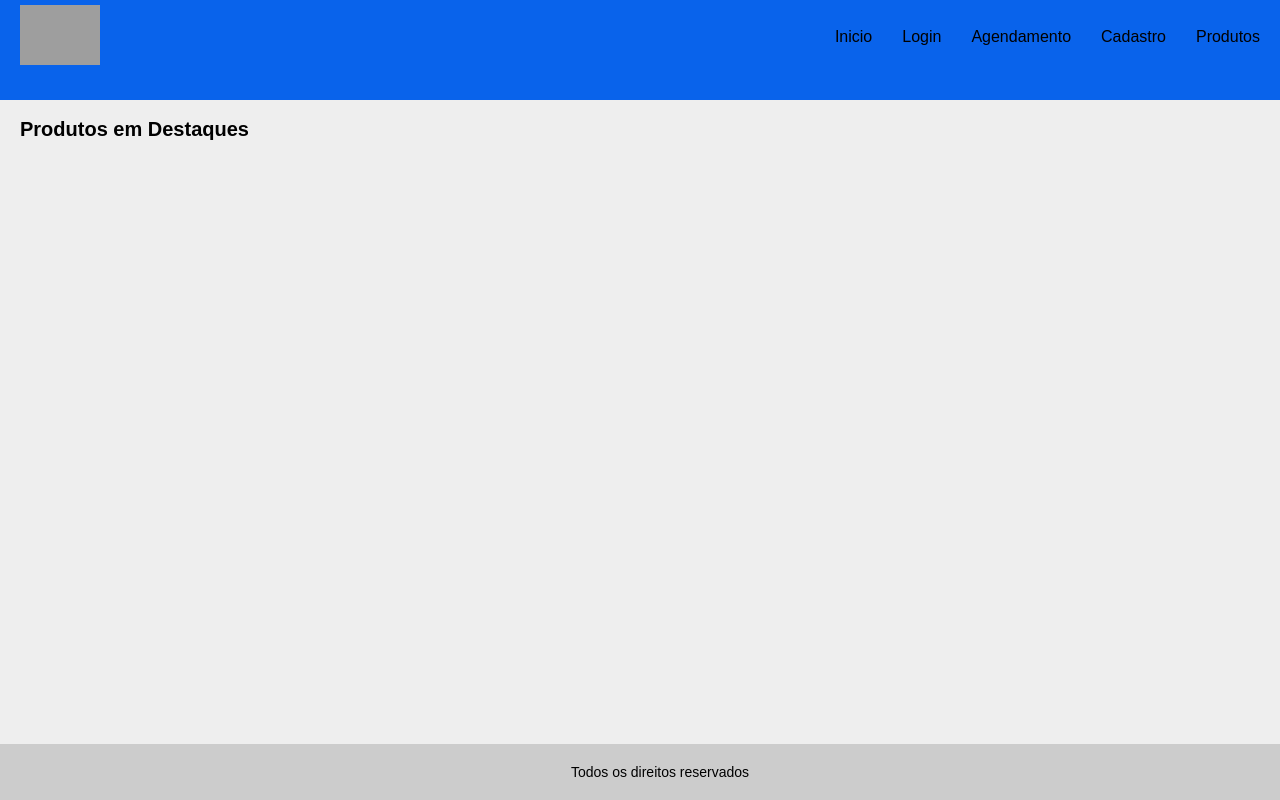
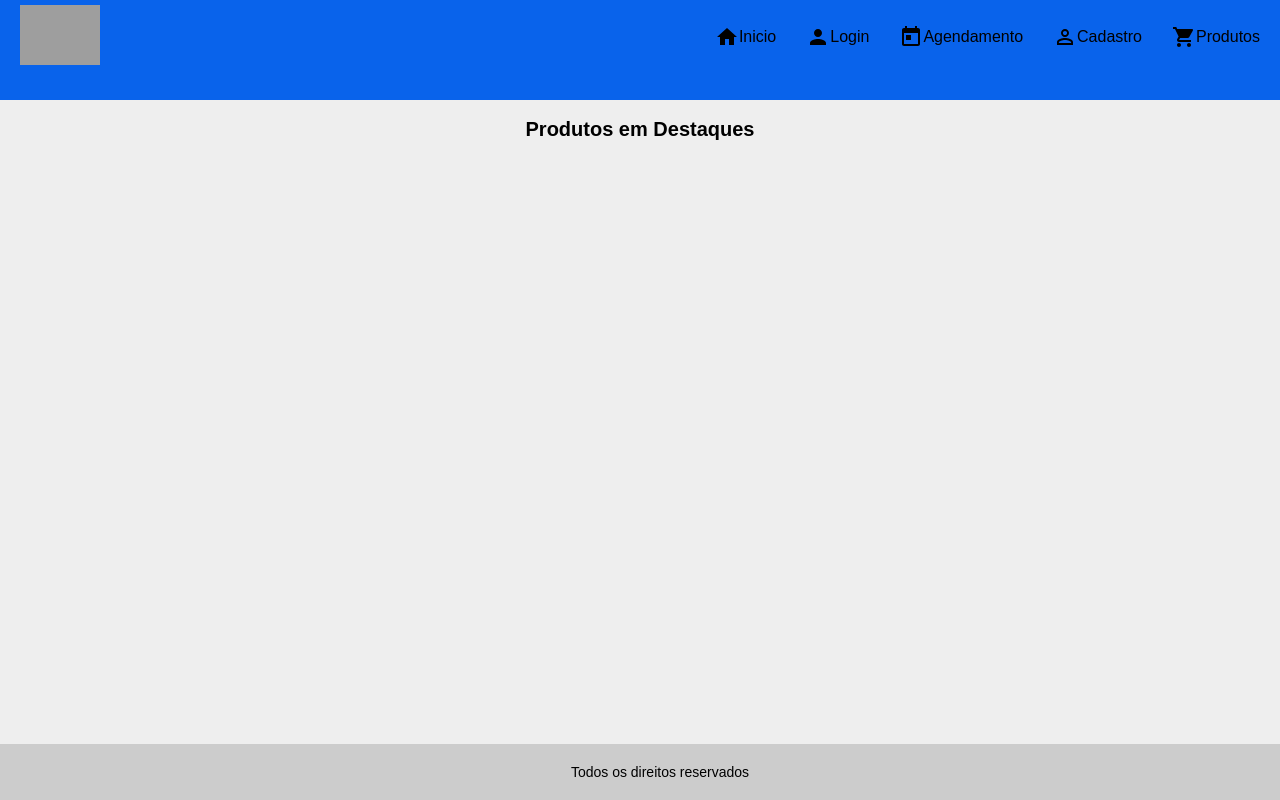
Before and after one commit to DiegoPongeti1/PetShop, a React (Create React App) app: page / in a window 1280 px wide. Built offline with nearby package versions, Linux system fonts and the light colour scheme; grey boxes are pictures that could not be loaded.

Commit message:
Foi adicionado o Material-UI para adicionar icones

```diff
--- a/package.json
+++ b/package.json
@@ -3,6 +3,8 @@
   "version": "0.1.0",
   "private": true,
   "dependencies": {
+    "@material-ui/core": "^4.12.3",
+    "@material-ui/icons": "^4.11.2",
     "@testing-library/jest-dom": "^5.14.1",
     "@testing-library/react": "^11.2.7",
     "@testing-library/user-event": "^12.8.3",
--- a/src/components/Header/index.js
+++ b/src/components/Header/index.js
@@ -1,6 +1,11 @@
 import React from 'react'
 import { Link } from 'react-router-dom'
 import { AreaHeader } from './styled'
+import HomeIcon from '@material-ui/icons/Home';
+import TodayIcon from '@material-ui/icons/Today';
+import PersonIcon from '@material-ui/icons/Person';
+import LocalGroceryStoreIcon from '@material-ui/icons/LocalGroceryStore';
+import PermIdentityIcon from '@material-ui/icons/PermIdentity';
 
 function Header() {
     return (
@@ -12,11 +17,11 @@ function Header() {
 
                 <nav>
                     <ul>
-                        <li><Link to="/">Inicio</Link></li>
-                        <li><Link to="/login">Login</Link></li>
-                        <li><Link to="Agendamento">Agendamento</Link></li>
-                        <li><Link to="Cadastro">Cadastro</Link></li>
-                        <li><Link to="Produtos">Produtos</Link></li>
+                        <li><Link to="/"> <HomeIcon />Inicio</Link></li>
+                        <li><Link to="/login"> <PersonIcon /> Login</Link></li>
+                        <li><Link to="Agendamento"> <TodayIcon />Agendamento</Link></li>
+                        <li><Link to="Cadastro"><PermIdentityIcon /> Cadastro</Link></li>
+                        <li><Link to="Produtos"><LocalGroceryStoreIcon /> Produtos</Link></li>
                     </ul>
                 </nav>
 
--- a/src/components/Header/styled.js
+++ b/src/components/Header/styled.js
@@ -4,7 +4,6 @@ export const AreaHeader = styled.div`
         height: 100px;
         background-color: #0963EB;
         color: #fff;
-
         .container{
                 padding:5px 20px;
                 display: flex;
@@ -31,7 +30,8 @@ export const AreaHeader = styled.div`
                                         a{
                                                 text-decoration: none;
                                                 color: #000000;
-
+                                                display: flex;
+                                                align-items: center;
                                                 &:hover{
                                                         color: #F5BB00;
                                                 }
--- a/src/components/Main.js
+++ b/src/components/Main.js
@@ -6,4 +6,5 @@ export const ContainerPage = styled.div `
 
 export const TittlePage = styled.h1`
         font-size: 20px;
+        text-align: center;
 `;
--- a/src/pages/Home/index.js
+++ b/src/pages/Home/index.js
@@ -2,10 +2,11 @@ import React from 'react'
 
 import { ContainerPage, TittlePage } from "../../components/Main";
 
+
 const Page = () => {
     return (
       <ContainerPage>
-          <TittlePage> Produtos em Destaques </TittlePage>
+          <TittlePage>  Produtos em Destaques </TittlePage>
       </ContainerPage>
     );
 }
```
Also changed, not shown: 1 other file (tests, documents, lock files or other folders).
